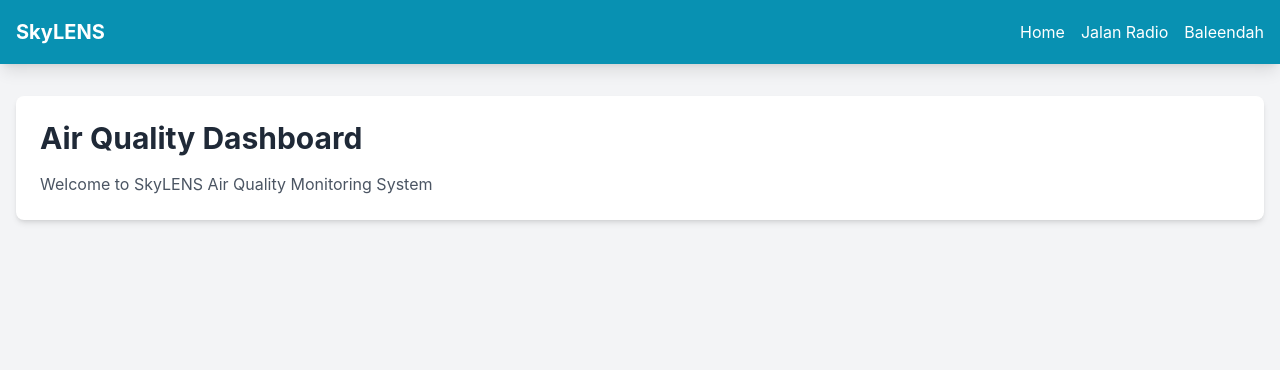
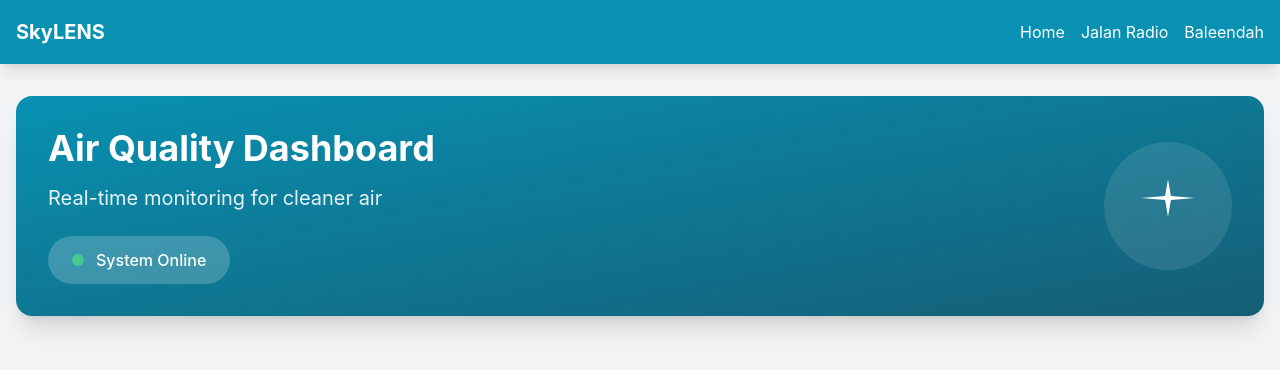
Before and after one commit to mYsutomo10/Skylens, a React (Vite) app: page / in a window 1280 px wide. Shown: the top 370 px of the page. Built offline with nearby package versions, Linux system fonts and the light colour scheme.

Commit message:
Update Home.jsx

```diff
--- a/src/pages/Home.jsx
+++ b/src/pages/Home.jsx
@@ -26,26 +26,51 @@
 
   return (
     <div className="space-y-8">
-      <section className="bg-white rounded-lg shadow-md p-6">
-        <h1 className="text-3xl font-bold text-gray-800 mb-4">Air Quality Dashboard</h1>
-        <p className="text-gray-600">Welcome to SkyLENS Air Quality Monitoring System</p>
+      {/* Hero Section */}
+      <section className="bg-gradient-to-br from-primary to-secondary rounded-2xl shadow-xl p-8 text-white">
+        <div className="flex items-center justify-between">
+          <div>
+            <h1 className="text-4xl font-bold mb-4">Air Quality Dashboard</h1>
+            <p className="text-xl opacity-90 mb-6">Real-time monitoring for cleaner air</p>
+            <div className="inline-flex items-center bg-white/20 backdrop-blur-sm rounded-full px-6 py-3">
+              <div className="w-3 h-3 bg-green-400 rounded-full mr-3 animate-pulse"></div>
+              <span className="font-medium">System Online</span>
+            </div>
+          </div>
+          <div className="hidden md:block">
+            <div className="w-32 h-32 bg-white/10 backdrop-blur-sm rounded-full flex items-center justify-center">
+              <svg className="w-16 h-16" fill="currentColor" viewBox="0 0 24 24">
+                <path d="M12 2L13.09 8.26L22 9L13.09 9.74L12 16L10.91 9.74L2 9L10.91 8.26L12 2Z"/>
+              </svg>
+            </div>
+          </div>
+        </div>
       </section>
 
       {data?.news && (
-        <section className="bg-white rounded-lg shadow-md p-6">
-          <h2 className="text-2xl font-bold text-gray-800 mb-4">Latest Environmental News</h2>
-          <div className="grid gap-4 md:grid-cols-2 lg:grid-cols-3">
+        <section className="bg-white rounded-2xl shadow-lg p-8 border border-gray-100">
+          <div className="flex items-center mb-6">
+            <div className="w-8 h-8 bg-gradient-to-r from-green-400 to-blue-500 rounded-lg mr-3"></div>
+            <h2 className="text-3xl font-bold text-gray-800">Latest Environmental News</h2>
+          </div>
+          <div className="grid gap-6 md:grid-cols-2 lg:grid-cols-3">
             {data.news.articles?.map((article, index) => (
-              <div key={index} className="border rounded-lg p-4">
-                <h3 className="font-semibold mb-2">{article.title}</h3>
-                <p className="text-gray-600 text-sm mb-2">{article.description}</p>
+              <div key={index} className="group bg-gradient-to-br from-gray-50 to-white border border-gray-200 rounded-xl p-6 hover:shadow-lg transition-all duration-300 hover:-translate-y-1">
+                <div className="mb-4">
+                  <div className="w-full h-2 bg-gradient-to-r from-primary to-secondary rounded-full mb-4 opacity-60"></div>
+                  <h3 className="font-bold text-lg mb-3 text-gray-800 group-hover:text-primary transition-colors">{article.title}</h3>
+                  <p className="text-gray-600 text-sm mb-4 line-clamp-3">{article.description}</p>
+                </div>
                 <a
                   href={article.url}
                   target="_blank"
                   rel="noopener noreferrer"
-                  className="text-primary hover:text-secondary"
+                  className="inline-flex items-center text-primary hover:text-secondary font-semibold transition-colors group"
                 >
                   Read more
+                  <svg className="w-4 h-4 ml-2 group-hover:translate-x-1 transition-transform" fill="none" stroke="currentColor" viewBox="0 0 24 24">
+                    <path strokeLinecap="round" strokeLinejoin="round" strokeWidth={2} d="M17 8l4 4m0 0l-4 4m4-4H3" />
+                  </svg>
                 </a>
               </div>
             ))}
@@ -54,12 +79,26 @@
       )}
 
       {data?.dailyTip && (
-        <section className="bg-white rounded-lg shadow-md p-6">
-          <h2 className="text-2xl font-bold text-gray-800 mb-4">Daily Tip</h2>
-          <div className="bg-blue-50 border-l-4 border-blue-500 p-4">
-            <h3 className="font-semibold mb-2">{data.dailyTip.title}</h3>
-            <p className="text-gray-600 mb-2">{data.dailyTip.fact}</p>
-            <p className="text-primary">{data.dailyTip.tip}</p>
+        <section className="bg-white rounded-2xl shadow-lg p-8 border border-gray-100">
+          <div className="flex items-center mb-6">
+            <div className="w-8 h-8 bg-gradient-to-r from-yellow-400 to-orange-500 rounded-lg mr-3"></div>
+            <h2 className="text-3xl font-bold text-gray-800">Daily Environmental Tip</h2>
+          </div>
+          <div className="bg-gradient-to-r from-blue-50 to-cyan-50 border-l-4 border-gradient-to-b from-blue-500 to-cyan-500 rounded-r-xl p-6 shadow-inner">
+            <div className="flex items-start">
+              <div className="flex-shrink-0 w-12 h-12 bg-gradient-to-br from-blue-500 to-cyan-500 rounded-full flex items-center justify-center mr-4">
+                <svg className="w-6 h-6 text-white" fill="none" stroke="currentColor" viewBox="0 0 24 24">
+                  <path strokeLinecap="round" strokeLinejoin="round" strokeWidth={2} d="M9.663 17h4.673M12 3v1m6.364 1.636l-.707.707M21 12h-1M4 12H3m3.343-5.657l-.707-.707m2.828 9.9a5 5 0 117.072 0l-.548.547A3.374 3.374 0 0014 18.469V19a2 2 0 11-4 0v-.531c0-.895-.356-1.754-.988-2.386l-.548-.547z" />
+                </svg>
+              </div>
+              <div className="flex-1">
+                <h3 className="font-bold text-xl mb-3 text-gray-800">{data.dailyTip.title}</h3>
+                <p className="text-gray-700 mb-4 leading-relaxed">{data.dailyTip.fact}</p>
+                <div className="bg-white rounded-lg p-4 border-l-4 border-primary">
+                  <p className="text-primary font-semibold">{data.dailyTip.tip}</p>
+                </div>
+              </div>
+            </div>
           </div>
         </section>
       )}
```
